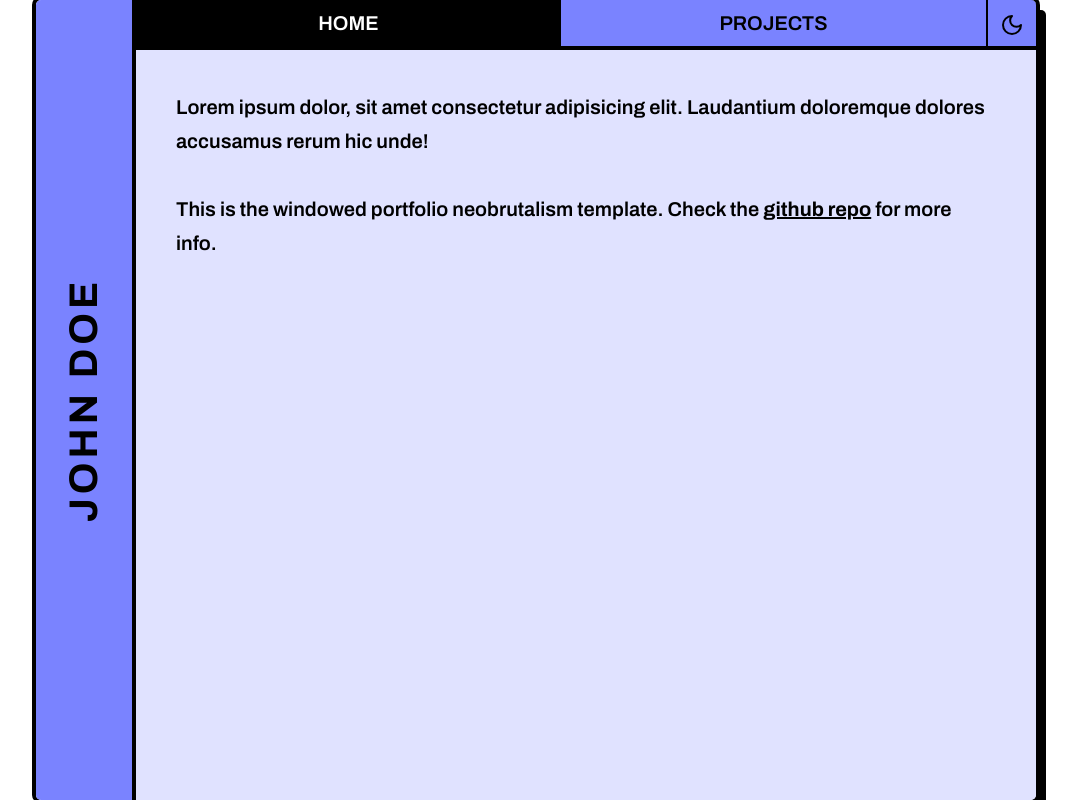
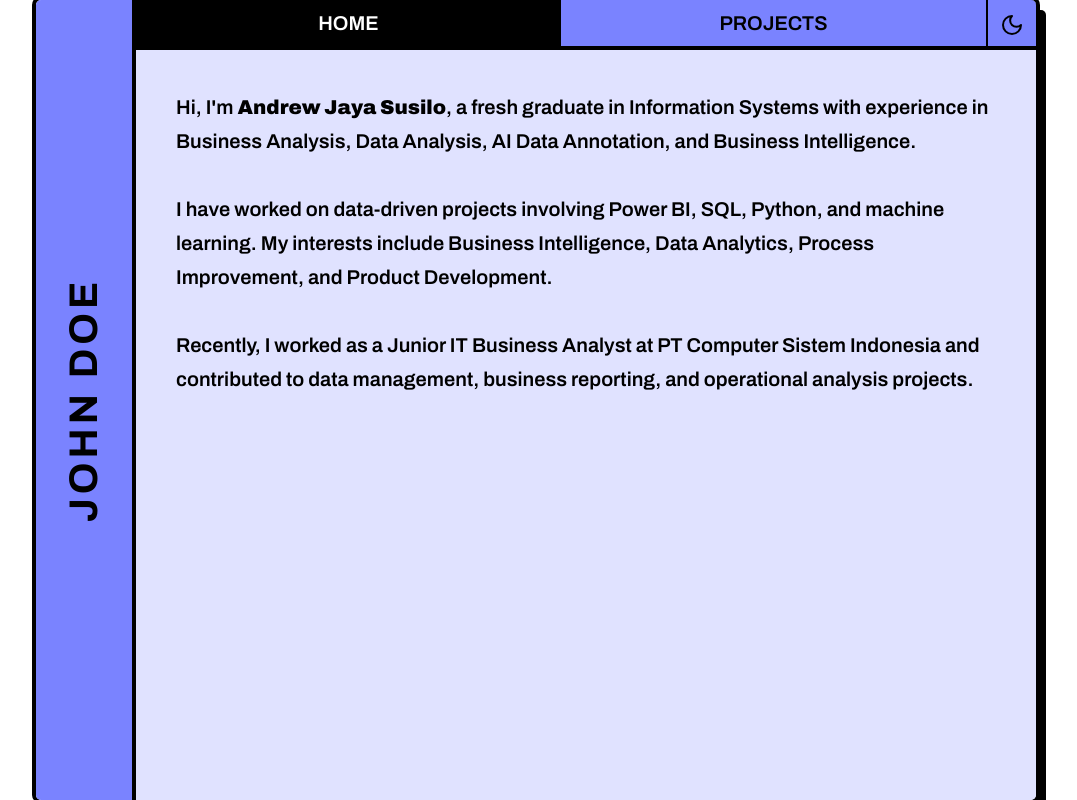
Before and after one commit to Andrewjs14/andrew-portfolio, a Next.js app: page / in a window 1280 px wide. Shown: the whole page, without its empty margins (104-1181 px from the left). Built offline with nearby package versions, Linux system fonts and the light colour scheme; some icons are missing.

Commit message:
Update page.tsx

```diff
--- a/src/app/page.tsx
+++ b/src/app/page.tsx
@@ -3,54 +3,52 @@ import {
   SiGithub,
   SiGmail,
   SiLinkedin,
-  SiMedium,
 } from '@icons-pack/react-simple-icons'
 
 export default function Home() {
   const links: { icon: IconType; href: string }[] = [
     {
       icon: SiGmail,
-      href: 'mailto:johndoe@gmail.com',
+      href: 'mailto:andrewjayasusilo01@gmail.com',
     },
     {
       icon: SiGithub,
-      href: 'https://github.com/johndoe',
+      href: 'https://github.com/Andrewjs14',
     },
     {
       icon: SiLinkedin,
-      href: 'https://www.linkedin.com/in/johndoe/',
-    },
-    {
-      icon: SiMedium,
-      href: 'https://medium.com/@johndoe',
+      href: 'https://www.linkedin.com/in/andrewjayasusilo/',
     },
   ]
 
   return (
     <div className="w600:p-[30px] w600:text-lg w400:p-5 w400:text-base p-10 text-xl leading-[1.7]">
       <p>
-        Lorem ipsum dolor, sit amet consectetur adipisicing elit. Laudantium
-        doloremque dolores accusamus rerum hic unde!
+        Hi, I'm <strong>Andrew Jaya Susilo</strong>, a fresh graduate in
+        Information Systems with experience in Business Analysis, Data Analysis,
+        AI Data Annotation, and Business Intelligence.
       </p>
 
       <br />
 
       <p>
-        This is the windowed portfolio neobrutalism template. Check the{' '}
-        <a
-          className="font-bold underline"
-          target="_blank"
-          href="https://github.com/neobrutalism-templates/windowed-portfolio"
-        >
-          github repo
-        </a>{' '}
-        for more info.
+        I have worked on data-driven projects involving Power BI, SQL, Python,
+        and machine learning. My interests include Business Intelligence, Data
+        Analytics, Process Improvement, and Product Development.
+      </p>
+
+      <br />
+
+      <p>
+        Recently, I worked as a Junior IT Business Analyst at PT Computer Sistem
+        Indonesia and contributed to data management, business reporting, and
+        operational analysis projects.
       </p>
 
       <div className="mr-auto mt-10 flex w-full flex-wrap items-center gap-10">
         {links.map((link, id) => {
           return (
-            <a target="_blank" key={id} href={link.href}>
+            <a target="_blank" rel="noreferrer" key={id} href={link.href}>
               <link.icon title="" />
             </a>
           )
```
